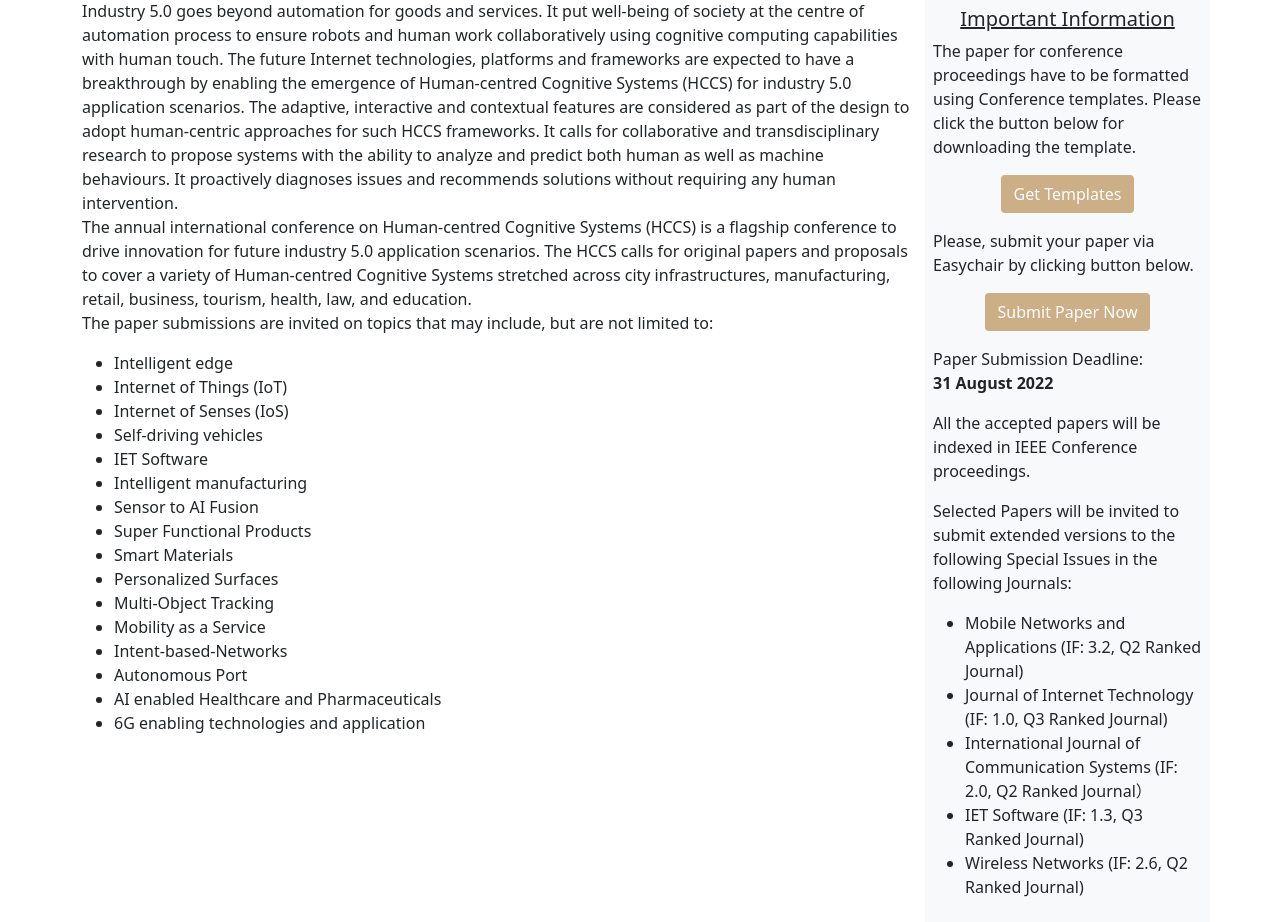
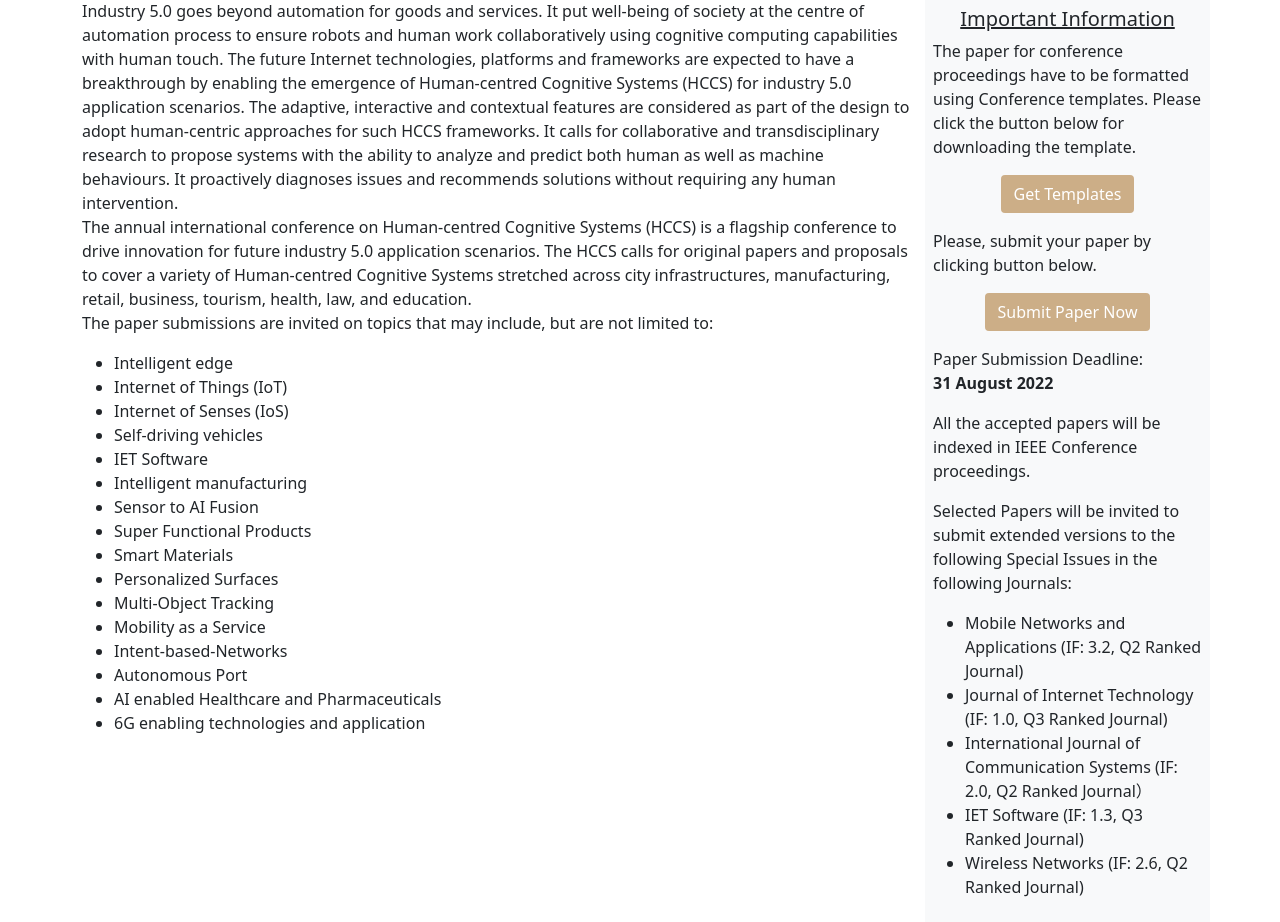
Before and after one commit to shreshkhatri/conferenceapplication, a Flask app: page / in a window 1280 px wide. Shown: the part 584-1506 px from the top of the page. Run offline with Flask 2, Linux system fonts and the light colour scheme; some libraries are stand-ins or nearby versions; some web fonts are replaced.

Commit message:
submission destination link changed

```diff
--- a/templates/home.html
+++ b/templates/home.html
@@ -56,9 +56,9 @@
         </div>
 
       </p>
-      <p class="text-justify">Please, submit your paper via Easychair by clicking button below.
+      <p class="text-justify">Please, submit your paper by clicking button below.
         <div class="text-center">
-          <a href="https://easychair.org/conferences/?conf=ieeehccs2022" target="_blank" class="btn" role="button" style="background-color: #ccae87; color: white;" aria-disabled="true">Submit Paper Now</a>
+          <a href="https://papers.hccs.gaasnetwork.org/" target="_blank" class="btn" role="button" style="background-color: #ccae87; color: white;" aria-disabled="true">Submit Paper Now</a>
         </div>
 
       </p>
```
